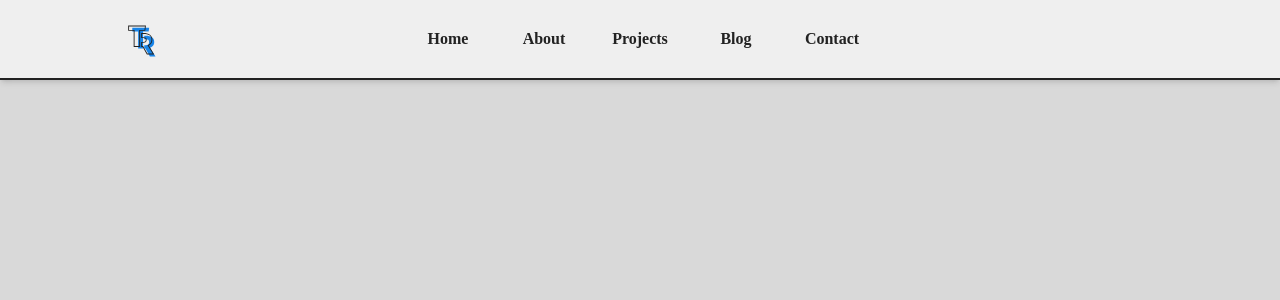
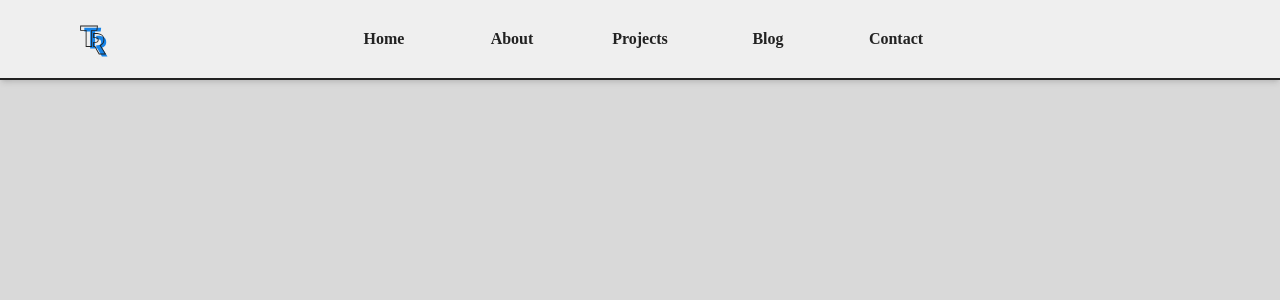
Before and after one commit to F4LC0NN/trcreativ.dev, a React (Create React App) app: page / in a window 1280 px wide. Shown: the top 300 px of the page. Built offline with nearby package versions, Linux system fonts and the light colour scheme.

Commit message:
Fix: Media query problem on navbar

```diff
--- a/src/components/home/header/Header.tsx
+++ b/src/components/home/header/Header.tsx
@@ -2,9 +2,14 @@ import React from 'react';
 
 import Navbar from './navbar/Navbar';
 
+const $headerStyle = `
+  w-screen
+  min-h-screen
+`;
+
 function Header() {
   return (
-    <header>
+    <header className={$headerStyle}>
       <Navbar />
     </header>
   );
--- a/src/components/home/header/navbar/Navbar.tsx
+++ b/src/components/home/header/navbar/Navbar.tsx
@@ -6,7 +6,7 @@ import KebabMenu from './kebabMenu/KebabMenu';
 
 const $navbarStyle = `
   w-full
-  base:h-[10vh]
+  h-[10vh]
   flex
   justify-center
   items-center
--- a/src/components/home/header/navbar/kebabMenu/KebabMenu.tsx
+++ b/src/components/home/header/navbar/kebabMenu/KebabMenu.tsx
@@ -12,7 +12,7 @@ const $logoBlockStyle = `
   w-7
   h-7
   absolute
-  left-32
+  left-20
 `;
 
 const $logoImageStyle = `
@@ -26,9 +26,8 @@ const $menuListStyle = `
 `;
 
 const $menuItemStyle = `
-  w-24
-  base:h-14
-  xl:h-20
+  w-32
+  h-[10vh]
   flex
   justify-center
   items-center
--- a/src/components/widgets/BurgerButton.tsx
+++ b/src/components/widgets/BurgerButton.tsx
@@ -25,8 +25,8 @@ const $buttonStyle = `
   justify-center
   items-center
   absolute
-  base:top-4
-  base:left-4
+  top-4
+  left-4
 `;
 
 function BurgerButton(props: MenuHandler) {
--- a/tailwind.config.js
+++ b/tailwind.config.js
@@ -16,12 +16,6 @@ module.exports = {
         customOrange: '#E86217',
         customBlack: '#222222',
       },
-      screens: {
-        base: '0px',
-        '2xs': '360px',
-        xs: '480px',
-        '3xl': '1600px',
-      },
     },
   },
   plugins: [],
```
